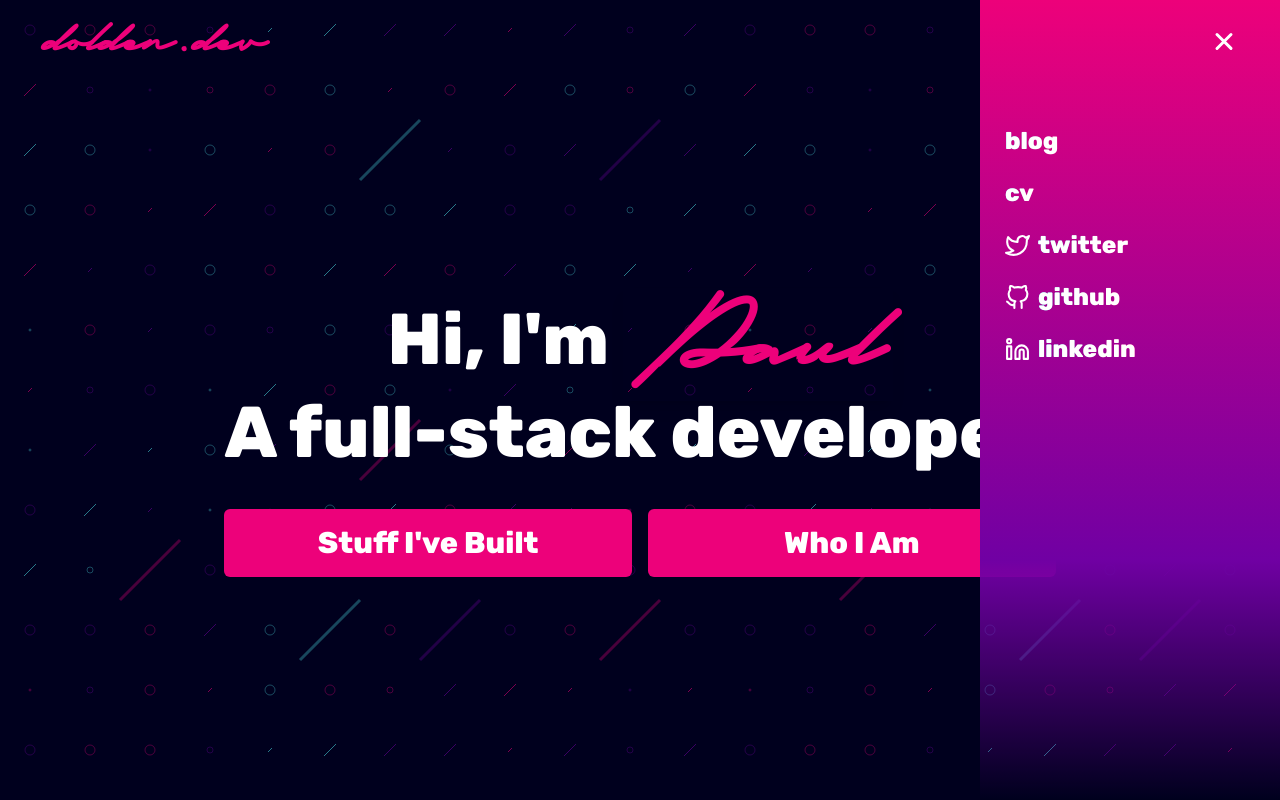
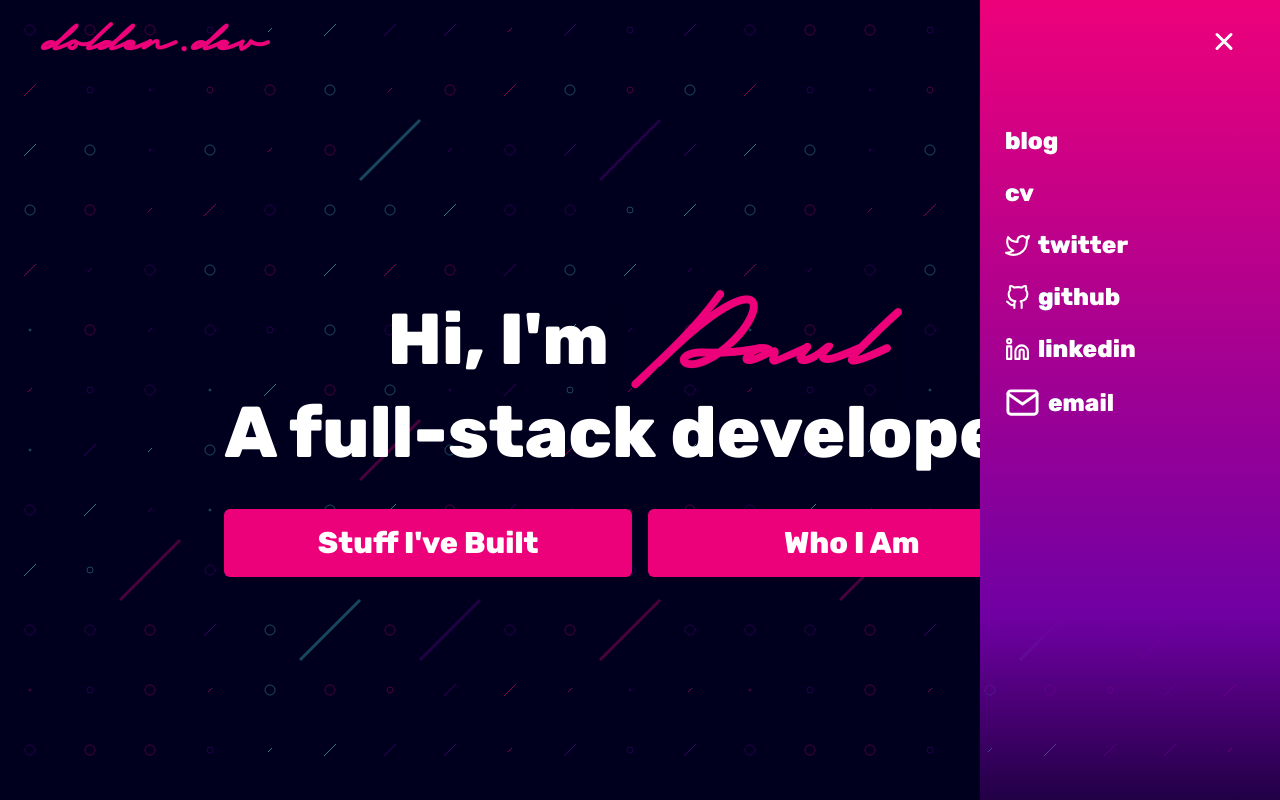
Before and after one commit to pauldolden/dolden.dev-v2, a Next.js app: page / in a window 1280 px wide. Both pictures are taken after a click on the button 1225 px from the left and 43 px from the top of the page. Shown: the top 800 px of the page. Built offline with nearby package versions, Linux system fonts and the light colour scheme.

Commit message:
attemping to fix svg issue

```diff
--- a/components/MenuItem.tsx
+++ b/components/MenuItem.tsx
@@ -36,6 +36,7 @@ export const MenuItem = ({ data, isOpen }: Props) => {
       <a
         className={`font-extrabold text-transarent text-2xl bg-clip-text bg-gradient-to-r from-tertiary-400 to-primary-400 cursor-pointer`}
         href={data.link}
+        target="_blank"
       >
         {data.name}
       </a>
--- a/components/Nav.tsx
+++ b/components/Nav.tsx
@@ -44,9 +44,9 @@ const navigation = [
     icon: <FiLinkedin size={25} />,
     link: "https://linkedin.com/in/pauldolden",
   },
-  // {
-  //   name: "email",
-  //   icon: <FiMail size={35} />,
-  //   link: "mailto:paul@dolden.dev",
-  // },
+  {
+    name: "email",
+    icon: <FiMail size={35} />,
+    link: "mailto:paul@dolden.dev",
+  },
 ];
--- a/pages/_document.tsx
+++ b/pages/_document.tsx
@@ -10,7 +10,7 @@ class MyDocument extends Document {
     return (
       <Html>
         <Head />
-        <body className="bg-blob bg-repeat-y transform-gpu overflow-x-hidden font-rubik text-white">
+        <body className="bg-blob bg-repeat-y bg-fix transform-gpu overflow-x-hidden font-rubik text-white">
           <Main />
           <NextScript />
         </body>
--- a/styles/mobileMenu.css
+++ b/styles/mobileMenu.css
@@ -12,7 +12,7 @@ nav {
   top: 0;
   right: 0;
   bottom: 0;
-  height: 100vh;
+  height: 110vh;
   width: 300px;
   background: linear-gradient(
     180deg,
--- a/tailwind.config.js
+++ b/tailwind.config.js
@@ -10,7 +10,7 @@ module.exports = {
         rubik: "Rubik",
       },
       backgroundPosition: {
-        fix: "calc(50% - 1px)",
+        fix: "0 0",
       },
       backgroundImage: {
         forcefields: "url(/svg/forcefields.svg)",
```
